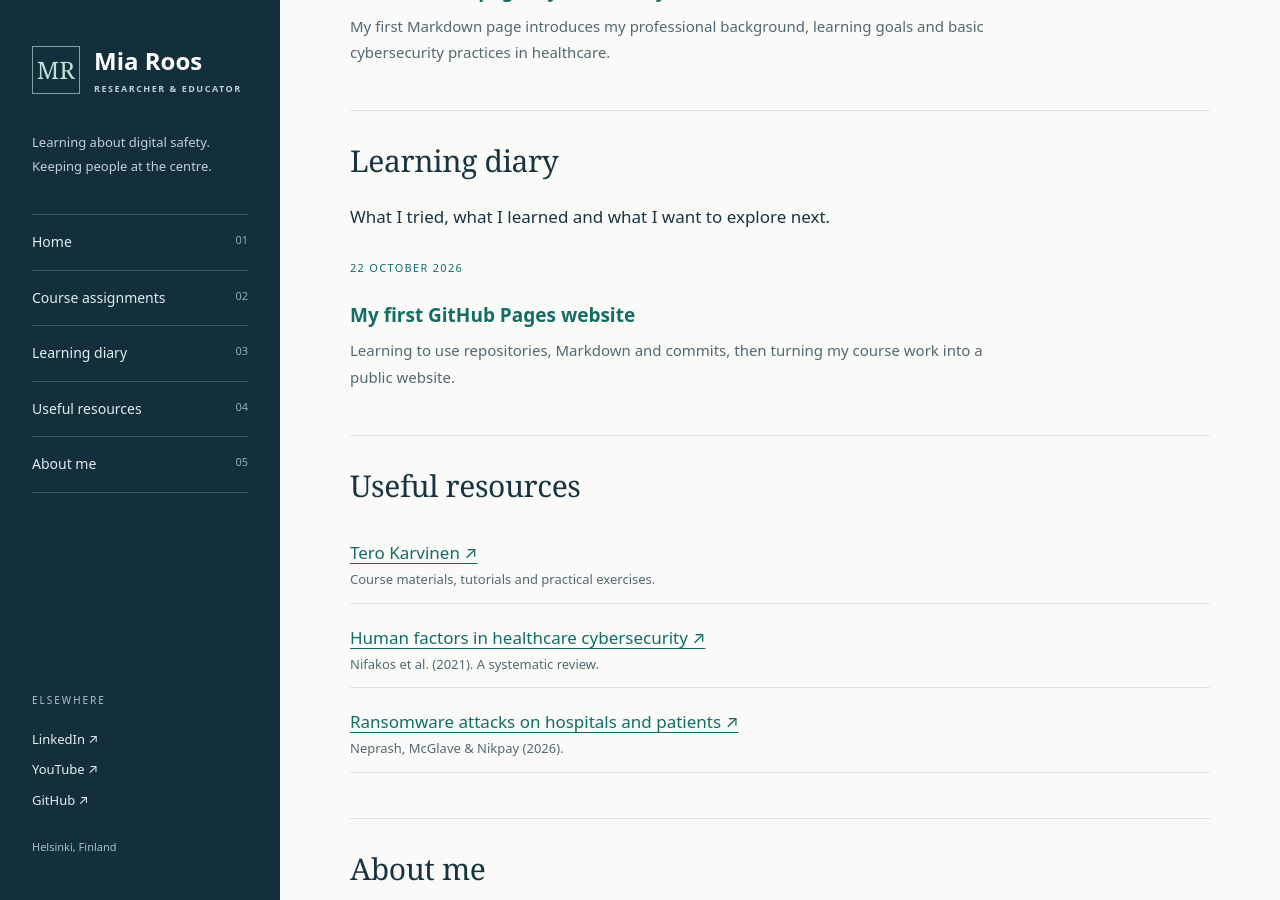
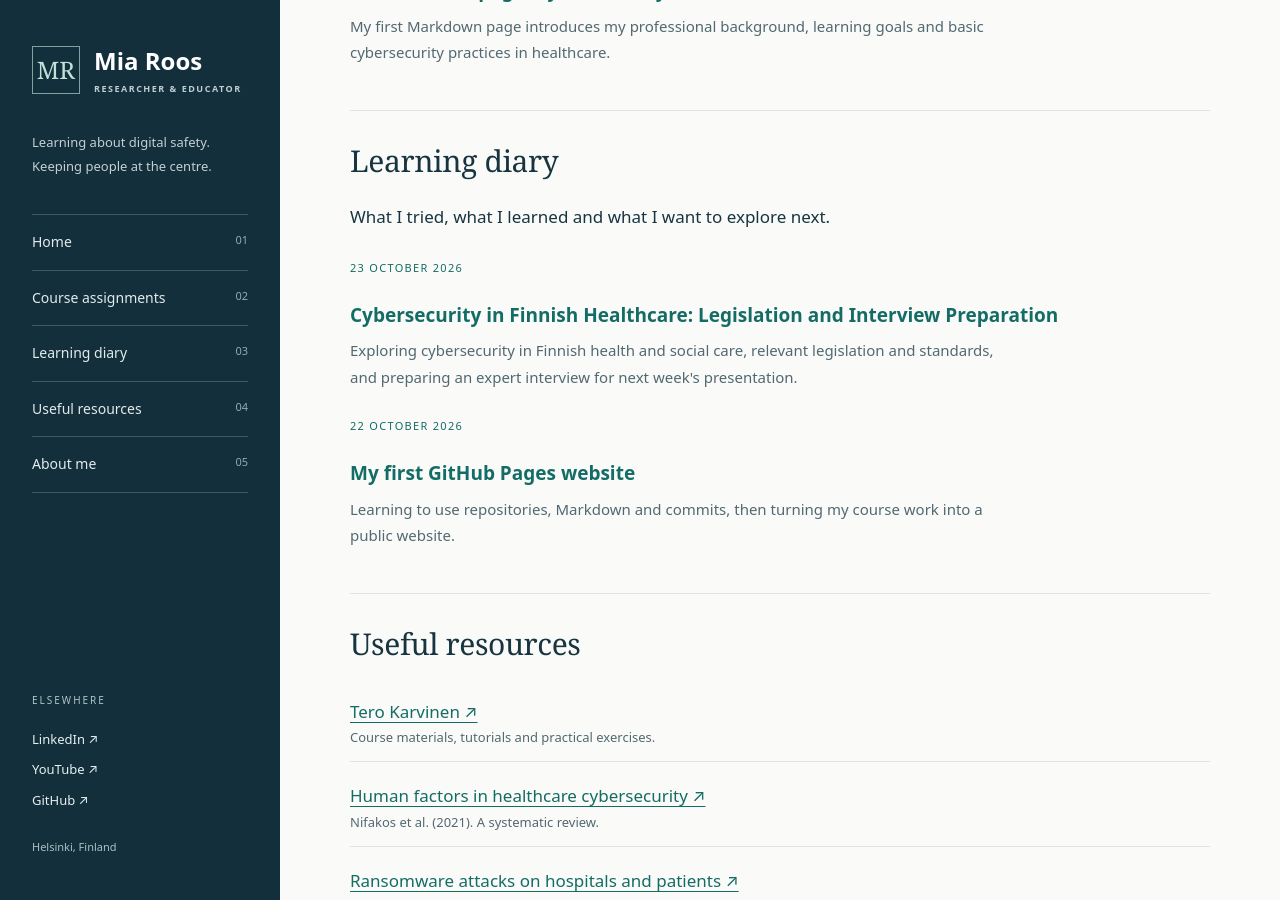
Before and after one commit to mia-roos/Cyber-Security-Studies, a Jekyll site: the page built from index.md, in a window 1280 px wide and 900 px high, scrolled down 694 px. Built offline with Jekyll 4.4.1, drawn with Linux system fonts in a browser that asks for light colours.

Commit message:
Add entry on cybersecurity in Finnish healthcare
Added a new entry about cybersecurity in Finnish healthcare and updated the learning diary.

```diff
--- a/index.md
+++ b/index.md
@@ -22,6 +22,12 @@ title: Cybersecurity Learning Portfolio
 ## Learning diary
 
 What I tried, what I learned and what I want to explore next.
+
+<p class="entry-meta">23 October 2026</p>
+
+### [Cybersecurity in Finnish Healthcare: Legislation and Interview Preparation]({{ '/learning-diary/2026-10-23.html' | relative_url }})
+
+<p class="entry-description">Exploring cybersecurity in Finnish health and social care, relevant legislation and standards, and preparing an expert interview for next week's presentation.</p>
 
 <p class="entry-meta">22 October 2026</p>
 
```
